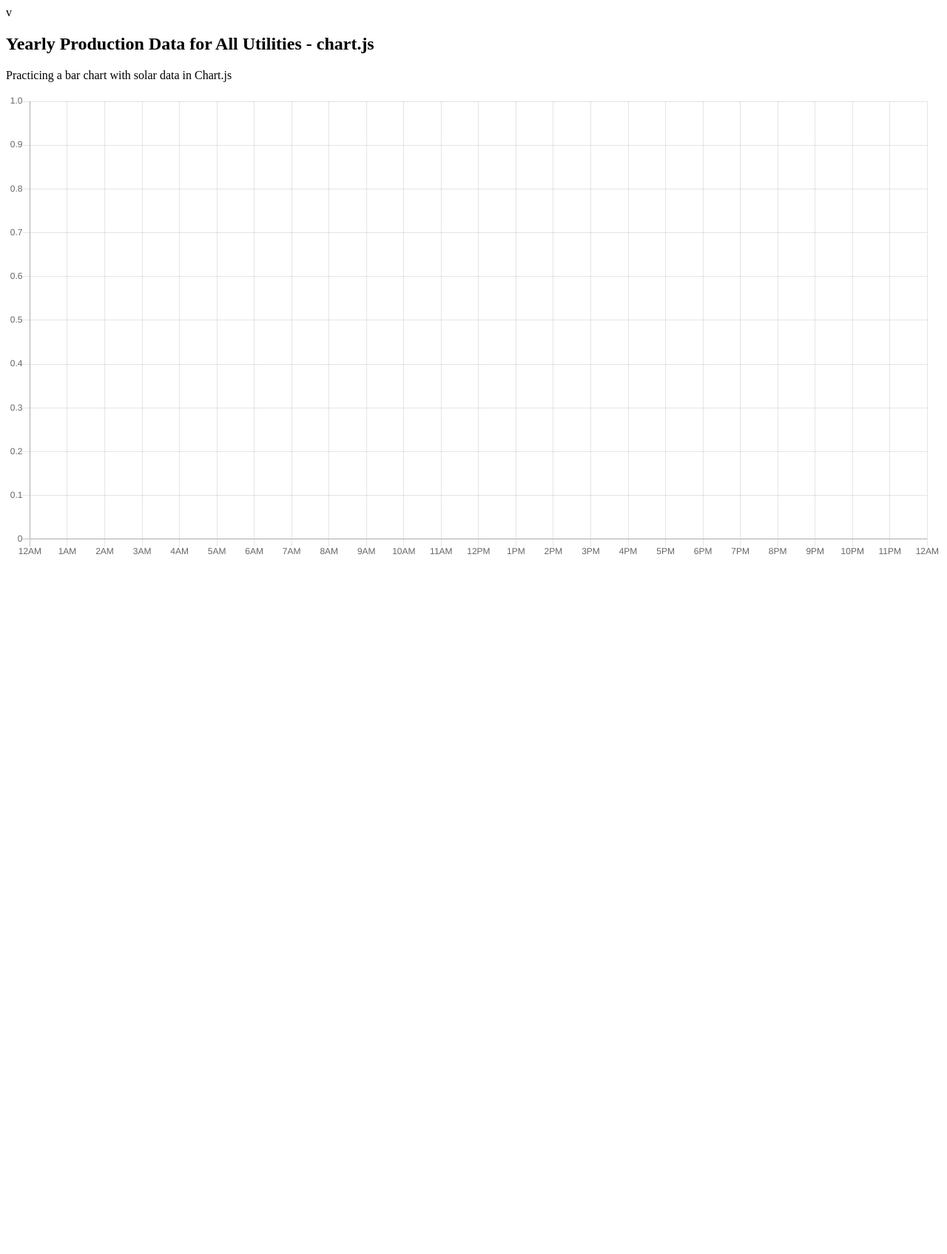
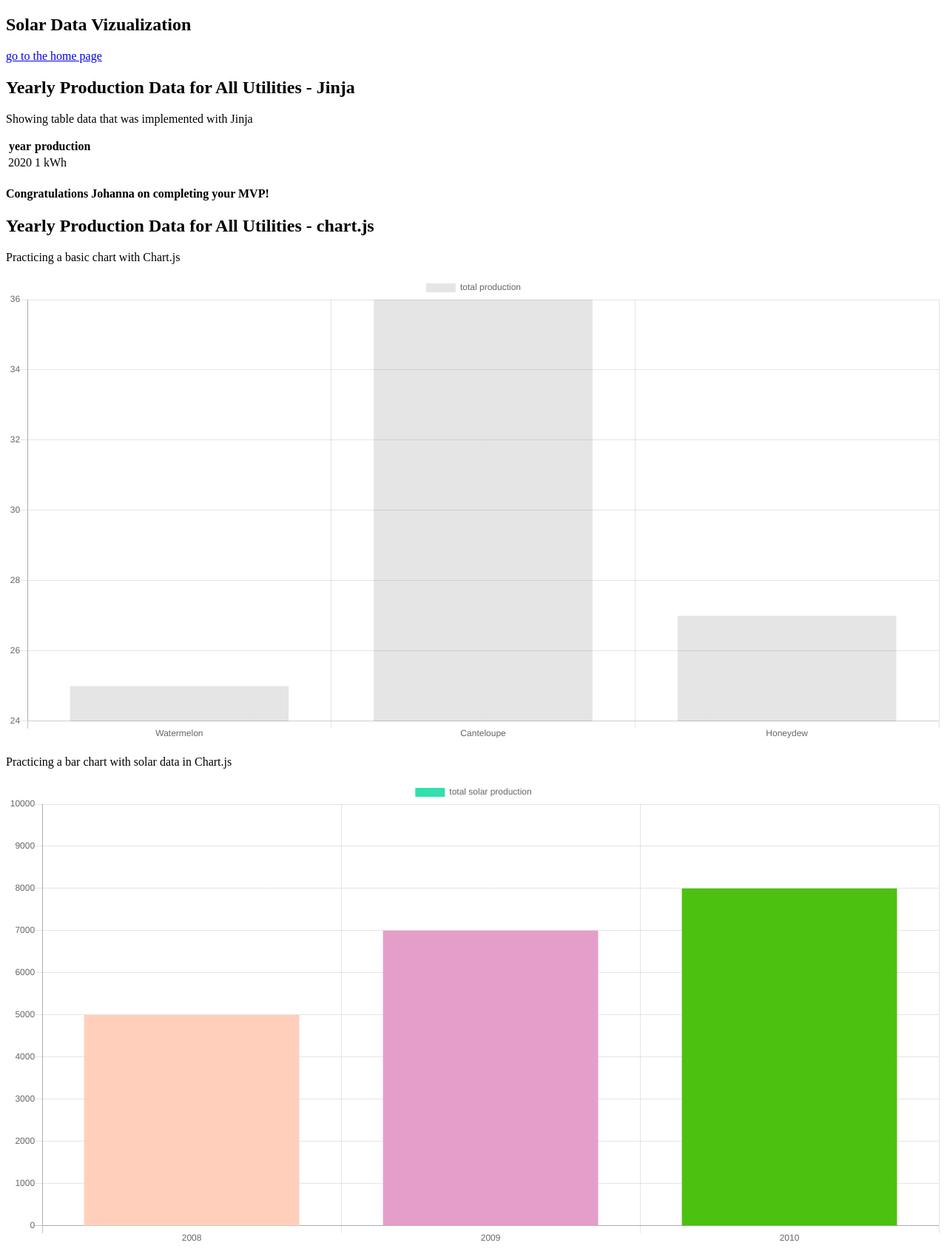
Before and after one commit to JKinsler/Solar_Viz, a Flask app: page /data_viz in a window 1280 px wide. Shown: the whole page at 74% size. Before the commit the page ends 750 px from the top, so only its background shows below. Run offline with Flask 2, Linux system fonts and the light colour scheme; tables that the repository leaves empty hold one stand-in row (values such as "Sample post"); some libraries are stand-ins or nearby versions.

Commit message:
Working Code for Chart.js hard code examples

```diff
--- a/static/js/basic_bar_chart.js
+++ b/static/js/basic_bar_chart.js
@@ -8,12 +8,8 @@ const barChart = new Chart(
       labels: ['Watermelon', 'Canteloupe', 'Honeydew'],
       datasets: [
         {
-          label: 'Today',
+          label: 'total production',
           data: [25, 36, 27]
-        },
-        {
-          label: 'Yesterday',
-          data: [5, 0, 7]
         }
       ]
     }
--- a/templates/base.html
+++ b/templates/base.html
@@ -10,7 +10,7 @@
 
   </head>
   <body>
-    <div>v
+    <div>
       <ul>
         {% for message in get_flashed_messages() %}
           <li>{{ message }}</li>
--- a/templates/data_viz.html
+++ b/templates/data_viz.html
@@ -20,7 +20,7 @@
 
 {% block body %}
 
-<!-- <h2>Solar Data Vizualization</h2>
+<h2>Solar Data Vizualization</h2>
   <p><a href="/">go to the home page</a></p>
 
 <h2>Yearly Production Data for All Utilities - Jinja</h2>
@@ -46,13 +46,13 @@
     {% endfor %}
   </table>
 
-<h4>Congratulations Johanna on completing your MVP!</h4> -->
+<h4>Congratulations Johanna on completing your MVP!</h4>
 
 <h2>Yearly Production Data for All Utilities - chart.js</h2>
 
-<!-- <div id="site content">
+<div id="site content">
   <p>Practicing a basic chart with Chart.js</p>
-  <canvas id="bar-chart"></canvas> -->
+  <canvas id="bar-chart"></canvas>
 
   <p>Practicing a bar chart with solar data in Chart.js</p>
   <canvas id="bar-solar"></canvas>
@@ -62,31 +62,98 @@
 
 
 {% block js %}
-<!-- <script src="/static/js//basic_bar_chart.js"></script> -->
+<script src="/static/js//basic_bar_chart.js"></script>
 
 <script>
+  const barSolarChart = new Chart(
+  $('#bar-solar'),
+  {
+    type: 'bar',
+    data: {
+      labels: ['2008', '2009', '2010'],
+      datasets: [
+        {
+          label: 'total solar production',
+          data: [5000, 7000, 8000]
+        }
+      ]
+    },
+    options: {
+      datasets: {
+        bar: {
+          // We use a function to automatically set the background color of
+          // each bar in the bar chart.
+          //
+          // There are many other properties that accept functions. For more
+          // information see: https://www.chartjs.org/docs/latest/general/options.html#scriptable-options
+          backgroundColor: () => {
+            // `randomColor` is a JS module we found off GitHub: https://github.com/davidmerfield/randomColor
+            // We imported it in templates/chartjs.html
+            return randomColor();
+          }
+        }
+      },
+      scales: {
+        // This is where you can configure x- and y-axes if you don't like the
+        // automatic range that Chart.js sets for you.
+        //
+        // For more info see: https://www.chartjs.org/docs/latest/axes/cartesian/
+        yAxes: [
+          {
+            ticks: {
+              min: 0,
+              max: 10000
+            }
+          },
+        ]
+      }
+    }
+  }
+);
+
+</script>
+
+<!-- <script>
   const timeFormat = 'YYYY';
 
   const solarBarChart = new Chart(
     $('#bar-solar'),
     {
       type: 'bar',
-      data: [{x: "2014", y: 7000},
-            {x: "2015", y: 8000},
-            {x: "2016", y: 9000},
-            {x: "2017", y: 10000}],
+      data: [{x:'2016-12-25', y:20},
+            {x:'2017-12-25', y:20},
+            {x:'2018-12-25', y:20},
+            {x:'2019-12-25', y:20}],
       options: {
         scales: {
           xAxes: [{
             type: 'time',
-            time: {format: timeFormat}
+            time: {
+              unit: 'year'
+
+            }
           }]
-        }
+        },
+        // tooltips: {
+        //   callbacks: {
+        //     title: (tooltipItem) => {
+        //       return moment(tooltipItem.label).format('YYYY')
+        //     }
+        //   }
+        // }
       }
     }
   );
-</script>
+</script> -->
 {% endblock %}
 
 <!-- check out this example in the documentation
 https://www.chartjs.org/docs/latest/axes/cartesian/time.html#time-cartesian-axis -->
+
+<!-- Things I investigated:
+time scale: "time.format" is deprecated. Please use "time.parser" instead
+_deprecated @ Chart.js:2416
+
+time: {displayFormats: timeFormat}
+gave a
+-->
```
